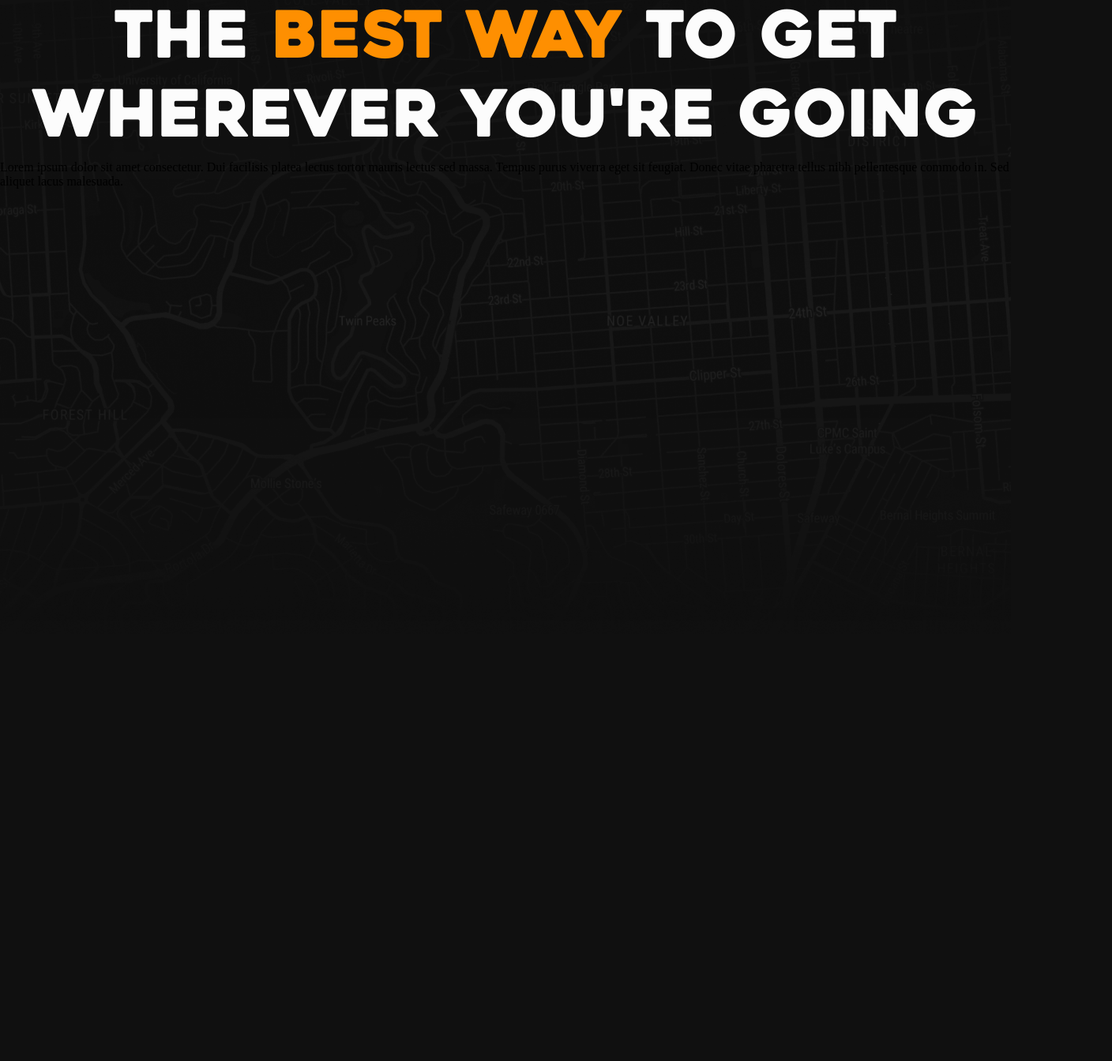
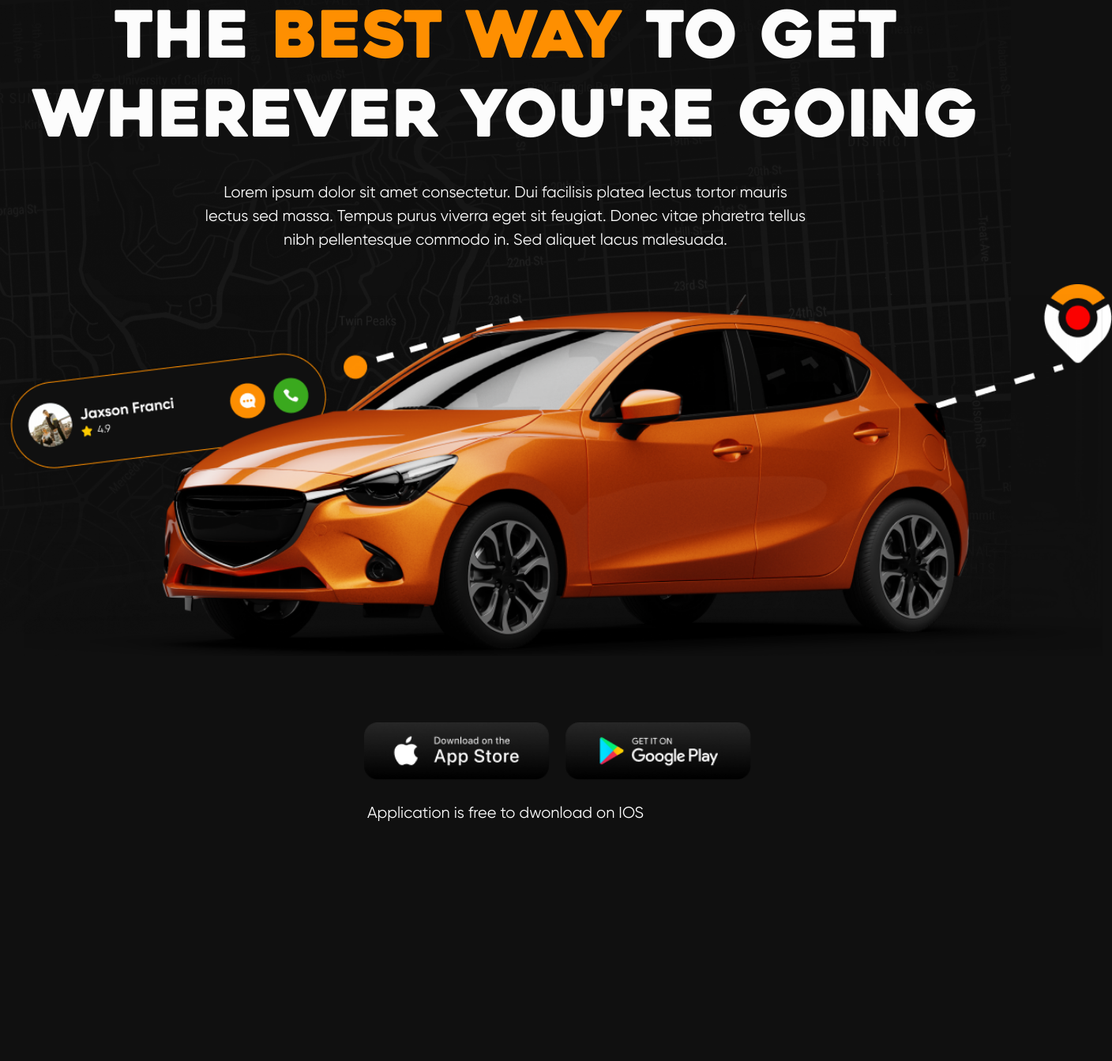
Before and after one commit to Haskeeb265/CruZeMe-clone, a plain HTML site: page index.html in a window 1280 px wide. Shown: the part 215-1559 px from the top of the page at 79% size, 1408 px wide, since content can reach past the window. Before the commit the page ends 1018 px from the top, so only its background shows below. Drawn offline with Linux system fonts and the light colour scheme.

Commit message:
Completed hero section

```diff
--- a/index.html
+++ b/index.html
@@ -73,9 +73,27 @@
 
         <div class="hero-img">
 
+            <img src="images/hero-img.png" alt="">
+
         </div>
 
     </div>
+
+    <div class="storebtn-div">
+
+        <ul class="store-btns">
+
+            <li><a href=""><img src="images/apple-btn.png" alt=""></a></li>
+
+            <li><a href=""><img src="images/google-btn.png" alt=""></a></li>
+
+        </ul>
+
+        <p>Application is free to dwonload on IOS</p>
+
+
+    </div>
+
 
 </section>
 
--- a/styles.css
+++ b/styles.css
@@ -115,3 +115,60 @@ header{
 .hero-heading h1{
     font-weight: 400;
 }
+
+.hero-para{
+    margin: 27px auto;
+    width: 60%;
+    color:#FCFCFC;
+    font-family: Gilroy;
+    font-size: 20px;
+    font-weight: 400;
+    line-height: 30px;
+    text-align: center;
+
+}
+
+.hero-para p{
+    font-weight: 400;
+}
+
+.hero-img{
+    width: 100%;
+    margin: 40px  auto;
+}
+
+.hero-img img{
+    width: 1408px;
+}
+
+.storebtn-div{
+    width: 100%;
+    margin: 0 auto;
+    align-items: center;
+    padding-bottom: 300px;
+}
+
+.store-btns{
+    width: 28%;
+    display: flex;
+    gap: 20px;
+    margin: 80px auto;
+    margin-bottom: 25px;
+    align-items: center;
+    list-style-type: none;
+}
+
+.store-btns img{
+    width: 235px;
+}
+
+.storebtn-div p{
+    color: #FCFCFC;
+    font-family: Gilroy;
+    font-size: 20px;
+    font-weight: 400;
+    line-height: 27px;
+    text-align: center;
+    margin: 0 auto;
+
+}
```
